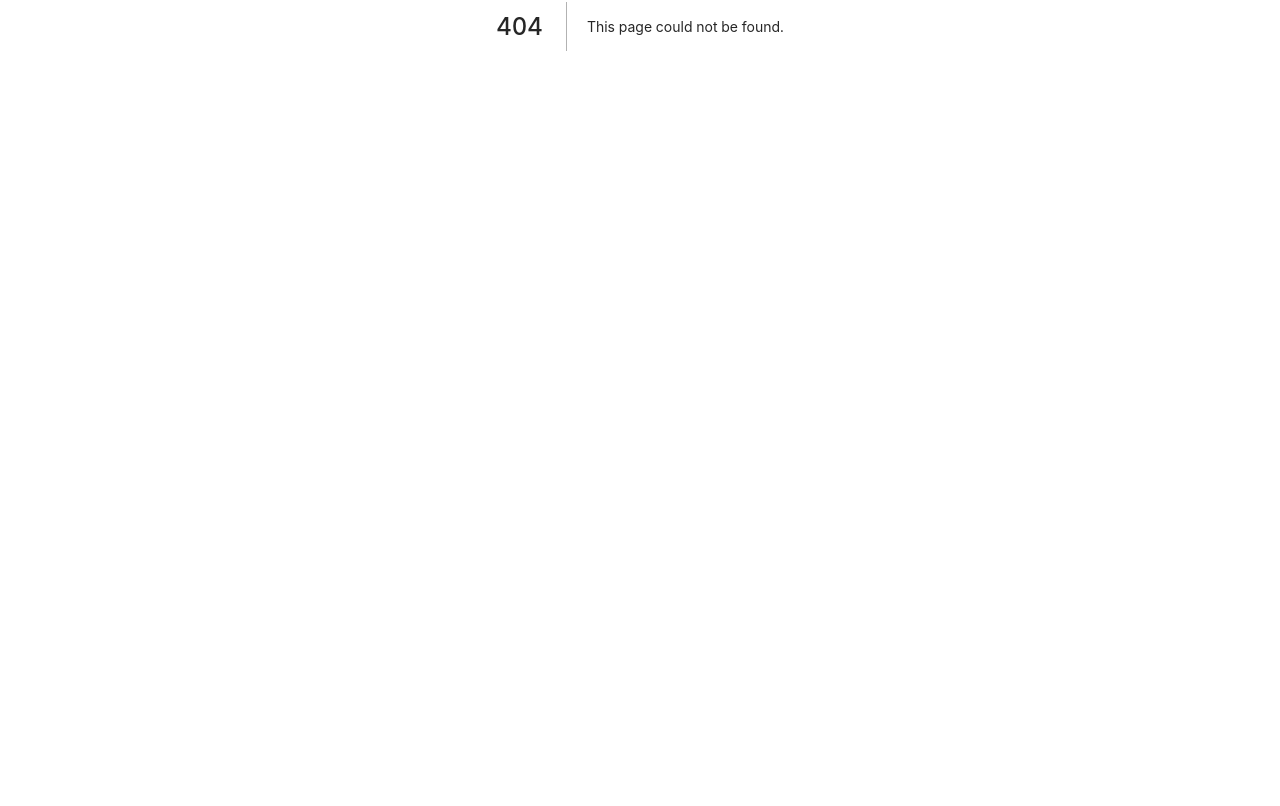
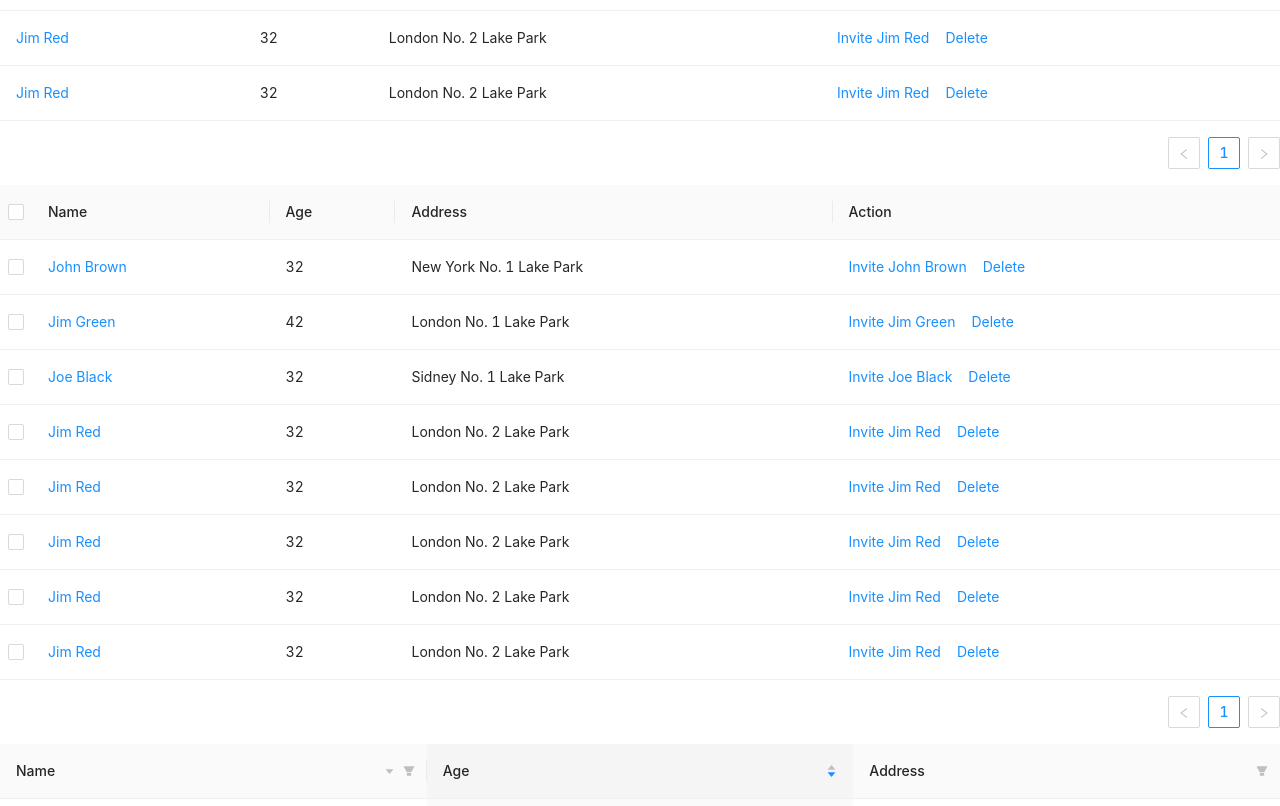
Before and after one commit to talhajubaer018/antdesign, a Next.js app: page /table in a window 1280 px wide. Before the commit this address had no page. Shown: the part 374-1180 px from the top of the page. Before the commit the page ends 800 px from the top, so only its background shows below. Built offline with nearby package versions, Linux system fonts and the light colour scheme.

Commit message:
table added

```diff
--- /dev/null
+++ b/pages/table.js
@@ -0,0 +1,168 @@
+import { Space, Table, Tag } from 'antd';
+import React, { useState } from 'react';
+
+const TableAD = () => {
+  const [selectionType, setSelectionType] = useState('checkbox');
+
+  const columns = [
+    {
+      title: 'Name',
+      dataIndex: 'name',
+      key: 'name',
+      render: (text) => <a>{text}</a>,
+    },
+    {
+      title: 'Age',
+      dataIndex: 'age',
+      key: 'age',
+    },
+    {
+      title: 'Address',
+      dataIndex: 'address',
+      key: 'address',
+    },
+    {
+      title: 'Action',
+      key: 'action',
+      render: (_, record) => (
+        <Space size='middle'>
+          <a>Invite {record.name}</a>
+          <a>Delete</a>
+        </Space>
+      ),
+    },
+  ];
+
+  const columns2 = [
+    {
+      title: 'Name',
+      dataIndex: 'name',
+      filters: [
+        {
+          text: 'Joe',
+          value: 'Joe',
+        },
+        {
+          text: 'Jim',
+          value: 'Jim',
+        },
+        {
+          text: 'Submenu',
+          value: 'Submenu',
+          children: [
+            {
+              text: 'Green',
+              value: 'Green',
+            },
+            {
+              text: 'Black',
+              value: 'Black',
+            },
+          ],
+        },
+      ],
+      // specify the condition of filtering result
+      // here is that finding the name started with `value`
+      onFilter: (value, record) => record.name.indexOf(value) === 0,
+      sorter: (a, b) => a.name.length - b.name.length,
+      sortDirections: ['descend'],
+    },
+    {
+      title: 'Age',
+      dataIndex: 'age',
+      defaultSortOrder: 'descend',
+      sorter: (a, b) => a.age - b.age,
+    },
+    {
+      title: 'Address',
+      dataIndex: 'address',
+      filters: [
+        {
+          text: 'London',
+          value: 'London',
+        },
+        {
+          text: 'New York',
+          value: 'New York',
+        },
+      ],
+      onFilter: (value, record) => record.address.indexOf(value) === 0,
+    },
+  ];
+
+  const data = [
+    {
+      key: '1',
+      name: 'John Brown',
+      age: 32,
+      address: 'New York No. 1 Lake Park',
+    },
+    {
+      key: '2',
+      name: 'Jim Green',
+      age: 42,
+      address: 'London No. 1 Lake Park',
+    },
+    {
+      key: '3',
+      name: 'Joe Black',
+      age: 32,
+      address: 'Sidney No. 1 Lake Park',
+    },
+    {
+      key: '4',
+      name: 'Jim Red',
+      age: 32,
+      address: 'London No. 2 Lake Park',
+    },
+    {
+      key: '5',
+      name: 'Jim Red',
+      age: 32,
+      address: 'London No. 2 Lake Park',
+    },
+    {
+      key: '6',
+      name: 'Jim Red',
+      age: 32,
+      address: 'London No. 2 Lake Park',
+    },
+    {
+      key: '7',
+      name: 'Jim Red',
+      age: 32,
+      address: 'London No. 2 Lake Park',
+    },
+    {
+      key: '8',
+      name: 'Jim Red',
+      age: 32,
+      address: 'London No. 2 Lake Park',
+    },
+  ];
+  const onChange = (pagination, filters, sorter, extra) => {
+    console.log('params', pagination, filters, sorter, extra);
+  };
+  return (
+    <div>
+      <Table columns={columns} dataSource={data} />
+      <Table
+        rowSelection={{
+          type: selectionType,
+        }}
+        columns={columns}
+        dataSource={data}
+      />
+      <Table
+        columns={columns2}
+        dataSource={data}
+        onChange={onChange}
+        scroll={{
+          y: 240,
+        }}
+      />
+    </div>
+  );
+};
+
+export default TableAD;
```
